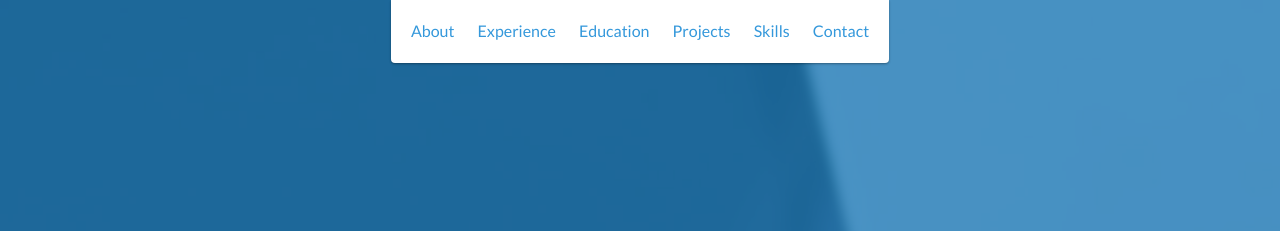
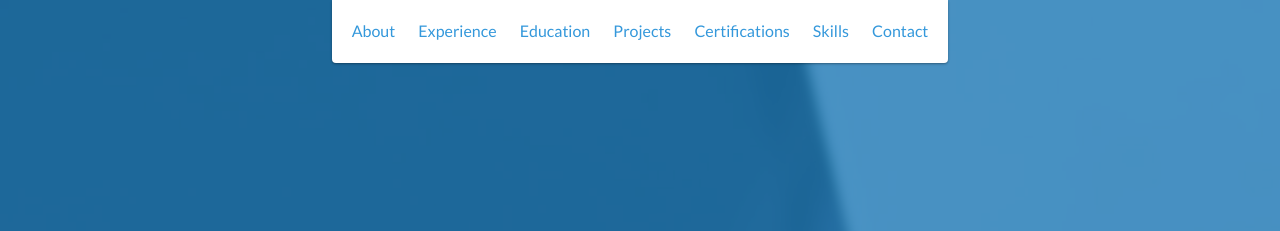
Before and after one commit to sudheer-immaneni/sudheer-immaneni.github.io, a website: page index.html in a window 1280 px wide. Shown: the top 231 px of the page. Drawn offline with nearby package versions, Linux system fonts and the light colour scheme.

Commit message:
Update index.html

```diff
--- a/index.html
+++ b/index.html
@@ -36,6 +36,10 @@
             <li>
                 <a href="#projects">Projects</a>
             </li>
+	    <li>
+		    <a href="#certifications">Certifications</a>
+	    </li>
+
             <li>
                 <a href="#skills">Skills</a>
             </li>
@@ -195,12 +199,12 @@
     </div>
     <!-- End #projects -->
     <!-- Start Certifications Section -->
-	<div id="certifications" class="background-alt">
+<section id="certifications" class="background-alt optional-section">
     <div class="container">
         <div class="row">
             <div class="col-md-12 text-center">
                 <h2 class="heading">Certifications</h2>
-					<div class="card" style="padding: 20px; max-width: 800px; margin: 0 auto;">
+                <div class="optional-section-block">
                     <a href="https://learn.microsoft.com/api/credentials/share/en-us/SudheerKumarImmaneni-6616/9EDDDAC209EF93EB?sharingId=B9F06B36623AF788" target="_blank" style="text-decoration: none;">
                         <img src="https://img.icons8.com/color/48/000000/microsoft.png" alt="Microsoft Icon" style="width: 20px; height: 20px; vertical-align: middle; margin-right: 8px;">
                         <span style="font-size: 18px; color: #337ab7;">Microsoft Certified: Fabric Data Engineer Associate</span>
@@ -209,7 +213,7 @@
             </div>
         </div>
     </div>
-	</div>
+</section>
 <!-- End Certifications Section -->
 
     <div id="skills">
```
Lines whose indentation alone changed are shown as unchanged.
